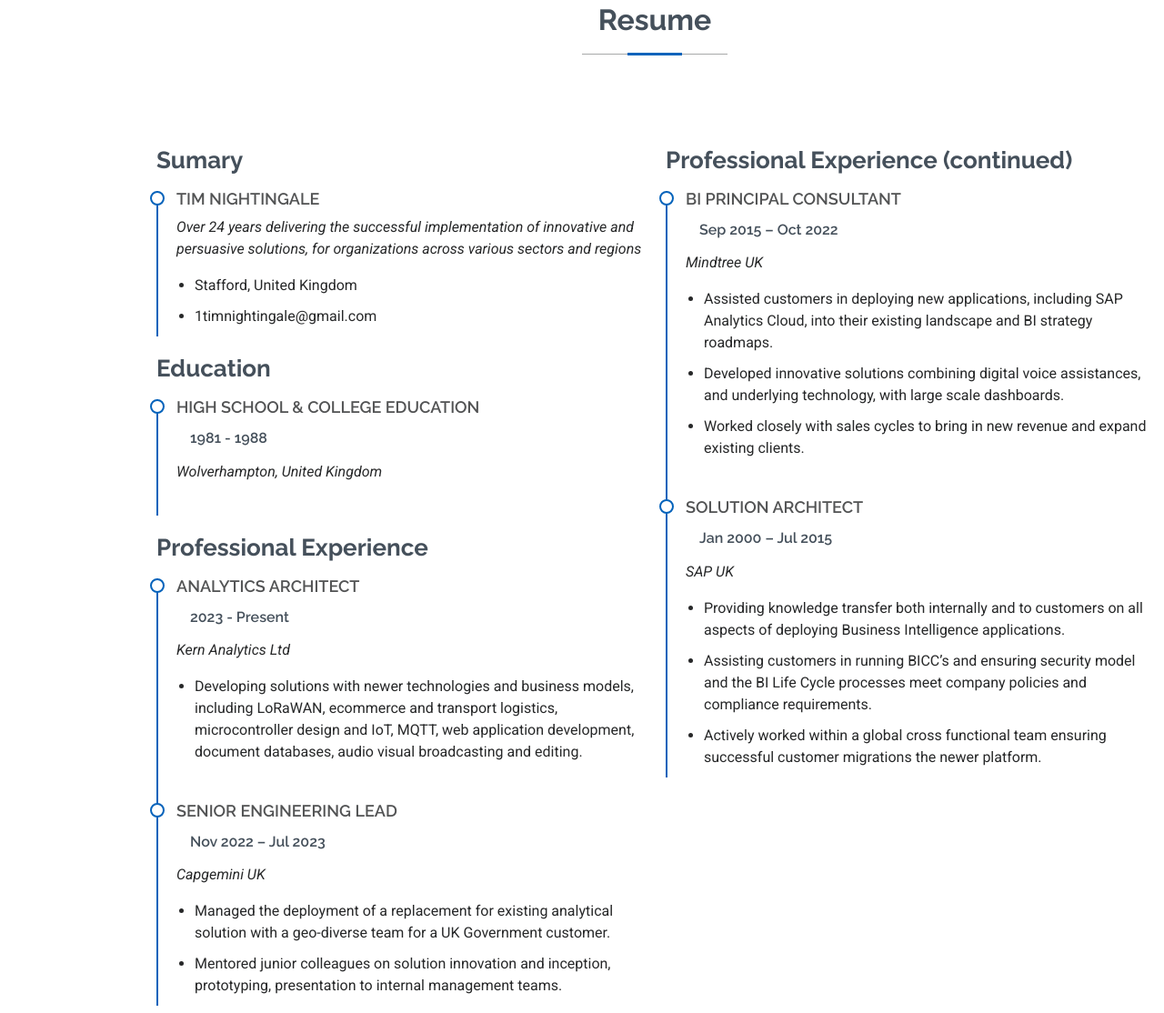
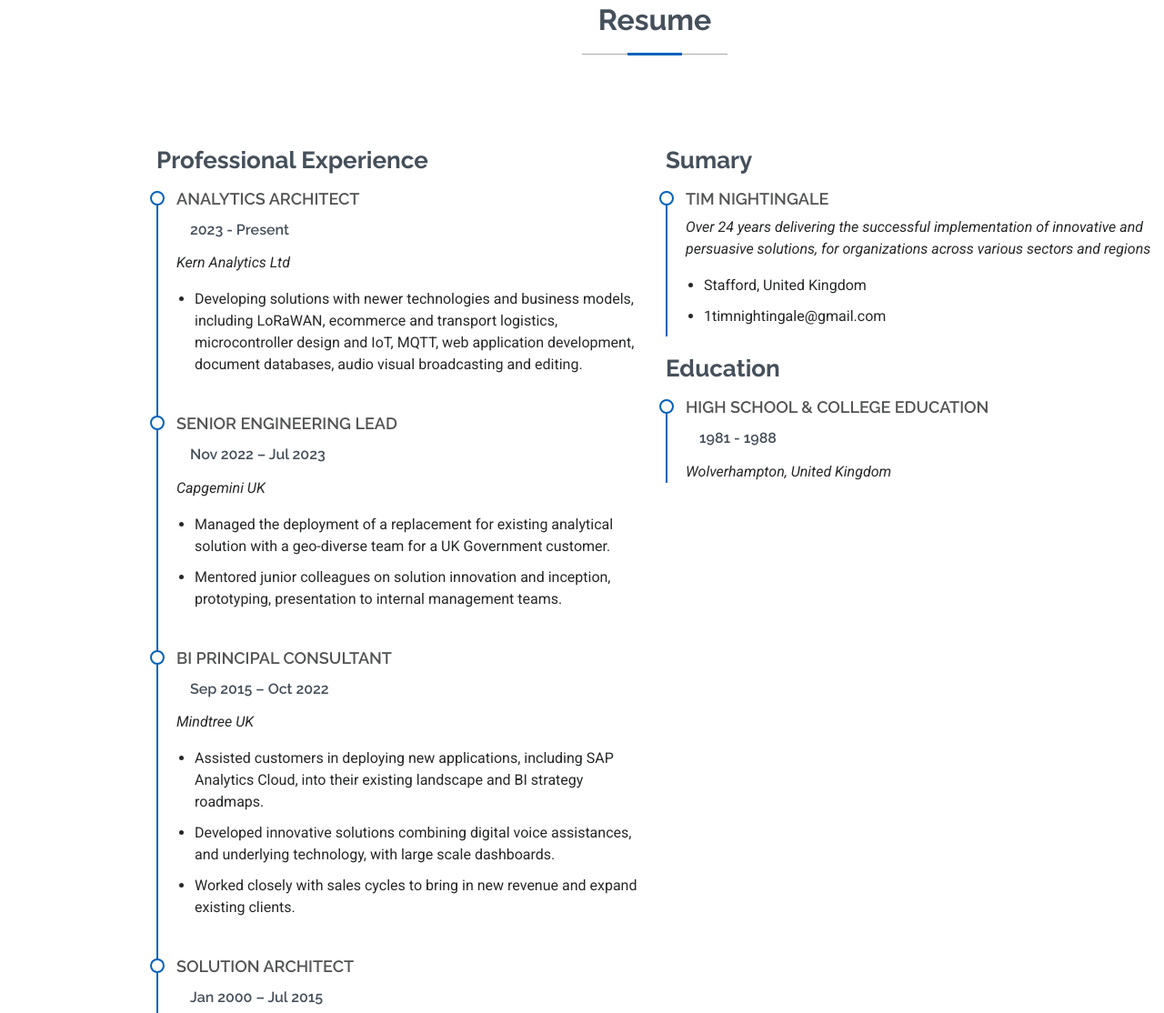
Before and after one commit to 1timnightingale/1timnightingale.github.io, a plain HTML site: page index.html in a window 1280 px wide. Shown: the part 1991-3105 px from the top of the page at 91% size. Drawn offline with Linux system fonts and the light colour scheme.

Commit message:
updated favicon and resume

```diff
--- a/index.html
+++ b/index.html
@@ -9,8 +9,12 @@
   <meta content="" name="keywords">
 
   <!-- Favicons -->
-  <link href="assets/img/favicon.png" rel="icon">
-  <link href="assets/img/apple-touch-icon.png" rel="apple-touch-icon">
+  <!-- <link href="assets/img/favicon.png" rel="icon"> -->
+  <!-- <link href="assets/img/apple-touch-icon.png" rel="apple-touch-icon"> -->
+  <link href="assets/img/TNCropped.png" rel="icon">
+  <link href="assets/img/TNCropped.png" rel="apple-touch-icon">
+
+
 
   <!-- Fonts -->
   <link href="https://fonts.googleapis.com" rel="preconnect">
@@ -227,26 +231,6 @@
         <div class="row">
 
           <div class="col-lg-6" data-aos="fade-up" data-aos-delay="100">
-            <h3 class="resume-title">Sumary</h3>
-
-            <div class="resume-item pb-0">
-              <h4>Tim Nightingale</h4>
-              <p><em>Over 24 years delivering the successful implementation of innovative and persuasive solutions, for
-                  organizations across various sectors and regions</em></p>
-              <ul>
-                <li>Stafford, United Kingdom</li>
-                <li>1timnightingale@gmail.com</li>
-              </ul>
-            </div><!-- Edn Resume Item -->
-
-            <h3 class="resume-title">Education</h3>
-            <div class="resume-item">
-              <h4>High school &amp; college education</h4>
-              <h5>1981 - 1988</h5>
-              <p><em>Wolverhampton, United Kingdom</em></p>
-              <p></p>
-            </div><!-- Edn Resume Item -->
-
             <h3 class="resume-title">Professional Experience</h3>
             <div class="resume-item">
               <h4>Analytics Architect</h4>
@@ -271,10 +255,6 @@
               </ul>
             </div><!-- Edn Resume Item -->
 
-          </div>
-
-          <div class="col-lg-6" data-aos="fade-up" data-aos-delay="200">
-            <h3 class="resume-title">Professional Experience (continued)</h3>
             <div class="resume-item">
               <h4>BI Principal Consultant</h4>
               <h5>Sep 2015 – Oct 2022</h5>
@@ -304,6 +284,28 @@
               </ul>
             </div><!-- Edn Resume Item -->
 
+          </div>
+
+          <div class="col-lg-6" data-aos="fade-up" data-aos-delay="200">
+            <h3 class="resume-title">Sumary</h3>
+
+            <div class="resume-item pb-0">
+              <h4>Tim Nightingale</h4>
+              <p><em>Over 24 years delivering the successful implementation of innovative and persuasive solutions, for
+                  organizations across various sectors and regions</em></p>
+              <ul>
+                <li>Stafford, United Kingdom</li>
+                <li>1timnightingale@gmail.com</li>
+              </ul>
+            </div><!-- Edn Resume Item -->
+
+            <h3 class="resume-title">Education</h3>
+            <div class="resume-item">
+              <h4>High school &amp; college education</h4>
+              <h5>1981 - 1988</h5>
+              <p><em>Wolverhampton, United Kingdom</em></p>
+              <p></p>
+            </div><!-- Edn Resume Item -->
           </div>
 
         </div>
```
Also changed, not shown: assets/img/TNCropped.png (added).
